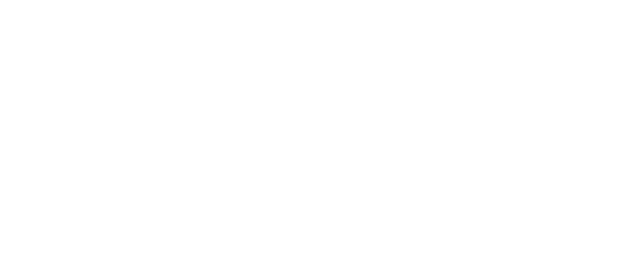
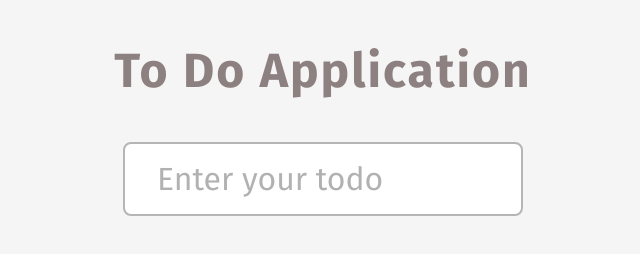
Before and after one commit to EmaMaksimava/ToDo-App, a plain HTML site: page index.html in a window 1280 px wide. Shown: the whole page, without its empty margins (317-957 px from the left). Drawn offline with Linux system fonts and the light colour scheme.

Commit message:
feat: add main structure and style

```diff
--- a/index.html
+++ b/index.html
@@ -5,8 +5,17 @@
   <meta http-equiv="X-UA-Compatible" content="IE=edge">
   <meta name="viewport" content="width=device-width, initial-scale=1.0">
   <title>To Do App</title>
+  <link rel="stylesheet" href="style.css">
+  <link rel="shortcut icon" href="notes-medical-solid.svg" type="image/x-icon">
 </head>
 <body>
-
+  <h1 class="main-header">To Do Application</h1>
+  <form id="form">
+    <input type="text"
+           id="input"
+           class="input"
+           placeholder="Enter your todo">
+  </form>
+  <script src="index.js"></script>
 </body>
 </html>
--- /dev/null
+++ b/style.css
@@ -0,0 +1,42 @@
+@import url('https://fonts.googleapis.com/css2?family=Fira+Sans:wght@100;400;700&display=swap');
+
+*{
+  box-sizing: border-box;
+  font-family: 'Fira Sans', sans-serif;
+}
+
+body {
+  background-color: #f5f5f5;
+  margin: 0;
+  padding: 0;
+}
+
+.main-header {
+  font-size: 3rem;
+  font-weight: bold;
+  letter-spacing: 2px;
+  color: rgb(40, 13, 13);
+  text-align: center;
+  padding: 10px;
+  opacity: .5;
+}
+
+form {
+  width: 400px;
+  max-width: 100%;
+  margin: auto;
+}
+
+.input {
+  display: block;
+  padding: 1rem 2rem;
+  width: 100%;
+  font-size: 2rem;
+  border: 2px solid #b5b5b5;
+  border-radius: 8px;
+}
+
+.input::placeholder {
+  color: black;
+  opacity: .3;
+}
```
Also changed, not shown: index.js (added), notes-medical-solid.svg (added).
